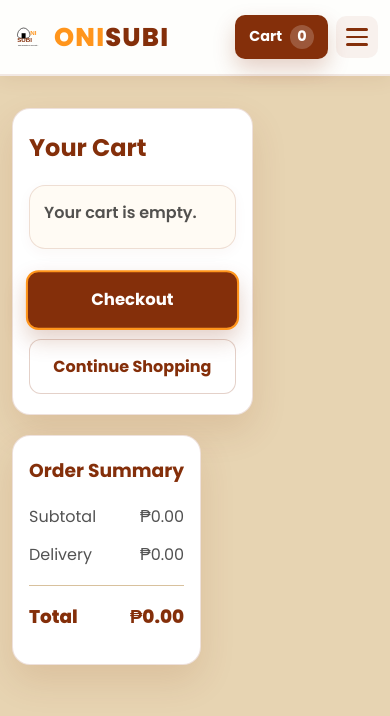
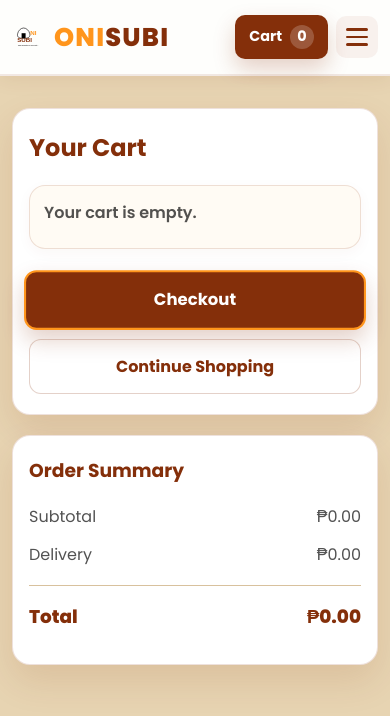
Before and after one commit to Allyss4/ONISUBI, a PHP site: page /pages/cart.php in a window 390 px wide. Shown: the top 716 px of the page. Run offline with PHP 8.4, Linux system fonts and the light colour scheme; some libraries are stand-ins or nearby versions.

Commit message:
fixed cart layout responsiveness

```diff
--- a/assets/css/style.css
+++ b/assets/css/style.css
@@ -24,6 +24,8 @@
 
 html {
     scroll-behavior: smooth;
+    width: 100%;
+    overflow-x: hidden;
 }
 
 body {
@@ -1848,6 +1937,16 @@ select {
 @media (max-width: 640px) {
     .cart-page {
         padding: 32px 0 48px;
+    }
+
+    /* Container: symmetric, edge-safe padding instead of width/margin-auto,
+       which is what was creating uneven left/right deadspace on mobile. */
+    .container {
+        width: 100%;
+        max-width: 100%;
+        margin: 0;
+        padding: 0 16px;
+        box-sizing: border-box;
     }
 
     .cart-layout {
@@ -1855,6 +1954,16 @@ select {
         flex-direction: column;
         gap: 20px;
         width: 100%;
+    }
+
+    /* Force both cards in the cart layout (Your Cart + Order Summary)
+       to the same full width so neither looks narrower than the other. */
+    .cart-layout>.panel,
+    .cart-layout>.summary-box {
+        width: 100%;
+        max-width: 100%;
+        box-sizing: border-box;
+        flex-shrink: 0;
     }
 
     .cart-table {
@@ -2082,6 +2192,7 @@ body {
     background: var(--onisubi-beige);
     color: var(--onisubi-black);
     overflow-x: hidden;
+    max-width: 100%;
 }
 
 .site-header {
@@ -2272,21 +2387,61 @@ body {
 }
 
 @media (max-width: 640px) {
-    .container { width: min(100% - 24px, 1180px); }
-    .section-spacing { padding: 72px 0; }
-    .nav-wrap { min-height: 74px; }
-    .brand-logo-image { width: 36px; height: 36px; margin-right: 6px; }
-    .nav-actions { flex-direction: row; width: auto; align-items: center; }
-    .cart-pill, .account-link { min-height: 44px; width: auto; }
-    .product-showcase { padding: 18px 18px 14px; }
-    .product-showcase img { height: 330px; }
-    .panel { padding: 20px 16px; border-radius: 18px; box-sizing: border-box; }
+    .container {
+        width: 100%;
+        max-width: 100%;
+        margin: 0;
+        padding: 0 12px;
+        box-sizing: border-box;
+    }
+
+    .section-spacing {
+        padding: 72px 0;
+    }
+
+    .nav-wrap {
+        min-height: 74px;
+    }
+
+    .brand-logo-image {
+        width: 36px;
+        height: 36px;
+        margin-right: 6px;
+    }
+
+    .nav-actions {
+        flex-direction: row;
+        width: auto;
+        align-items: center;
+    }
+
+    .cart-pill,
+    .account-link {
+        min-height: 44px;
+        width: auto;
+    }
+
+    .product-showcase {
+        padding: 18px 18px 14px;
+    }
+
+    .product-showcase img {
+        height: 330px;
+    }
+
+    .panel {
+        padding: 20px 16px;
+        border-radius: 18px;
+        box-sizing: border-box;
+    }
+
     .checkout-actions {
         display: flex;
         flex-direction: column;
         gap: 10px;
         margin-top: 20px;
     }
+
     .checkout-actions .btn,
     .checkout-actions .secondary-btn {
         width: 100%;
```
Also changed, not shown: other parts of assets/css/style.css (+155 -63 lines).
